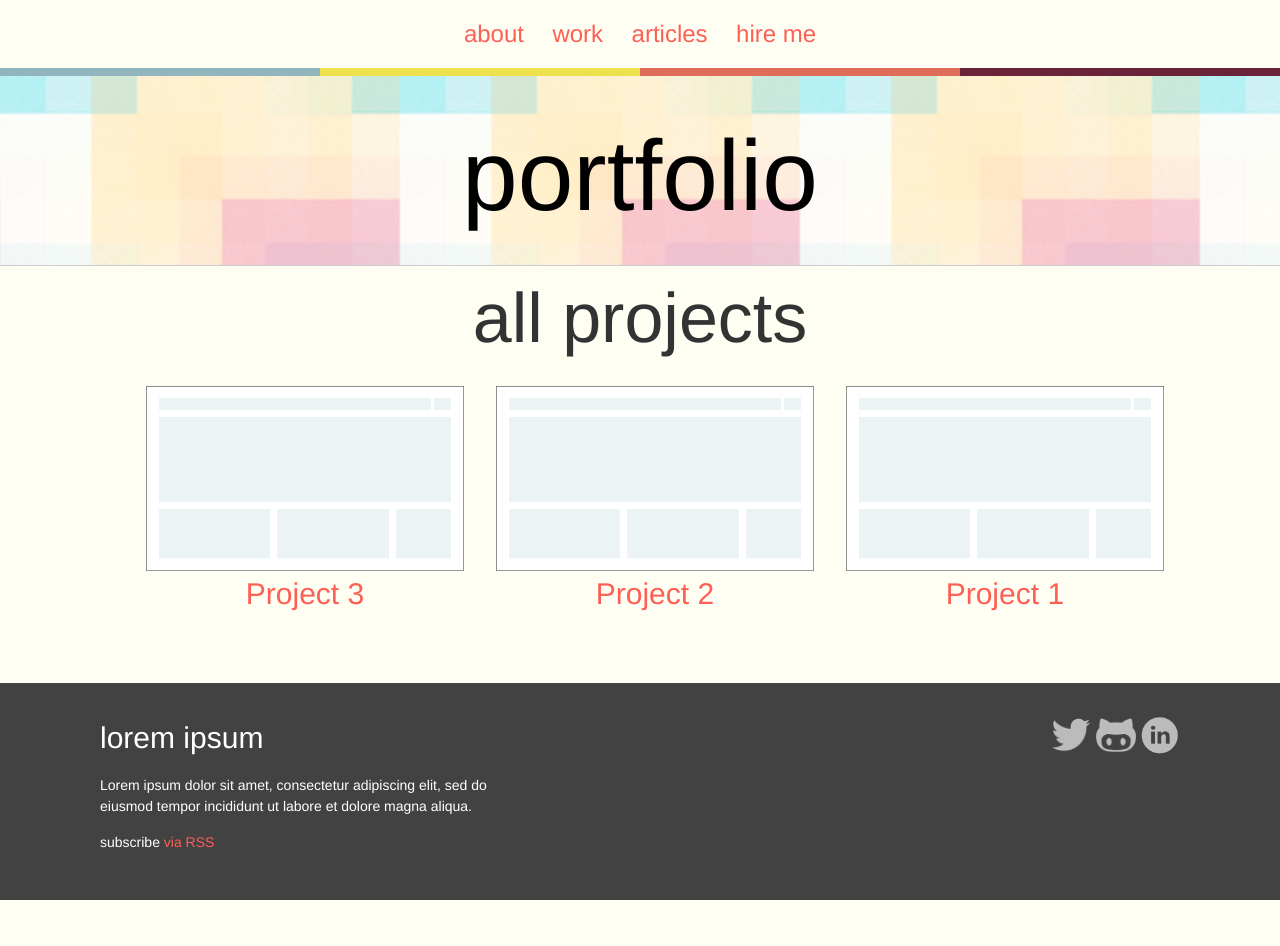
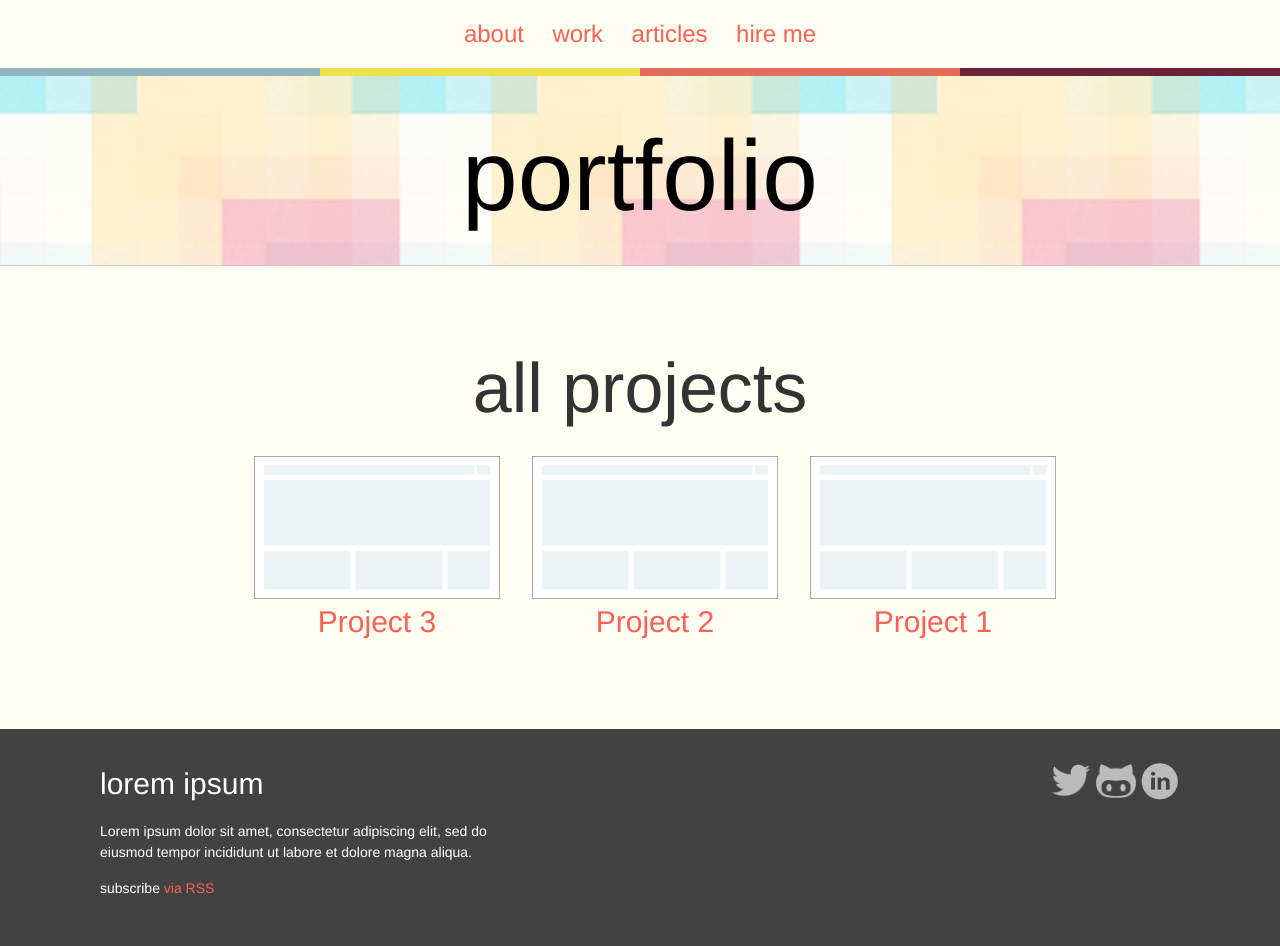
Before and after one commit to komaschuk/portfolio, a Jekyll site: the page built from _posts/0001-01-01-work.md, in a window 1280 px wide. Built offline with Jekyll 4.4.1, drawn with Linux system fonts in a browser that asks for light colours; before the commit the page ends 900 px from its top, so only the background shows below that.

Commit message:
refactoring portfolio

```diff
--- a/_layouts/page.html
+++ b/_layouts/page.html
@@ -1,14 +1,12 @@
 ---
 layout: default
 ---
-<article class="site-section site-section-last">
-	<header class="post-header">
-		<h1 class="post-title">
-			{{ page.title }}
-		</h1>
-	</header>
-
-	<div class="post-body">
-		{{ content }}
-	</div>
-</article>
+<div class="page">
+    <header class="page__header">
+	    {% if page.img %}
+	        <img class="page__img" src="https://pp.vk.me/c6054/v6054583/19251/zS589eFEM2o.jpg"></img>
+	    {% endif %}
+        <h1 class="page__title">{{ page.title }}</h1>
+    </header>
+    {{ content }}
+</div>
```
Also changed, not shown: _posts/0001-01-01-hire-me.md (+15 -24 lines).
